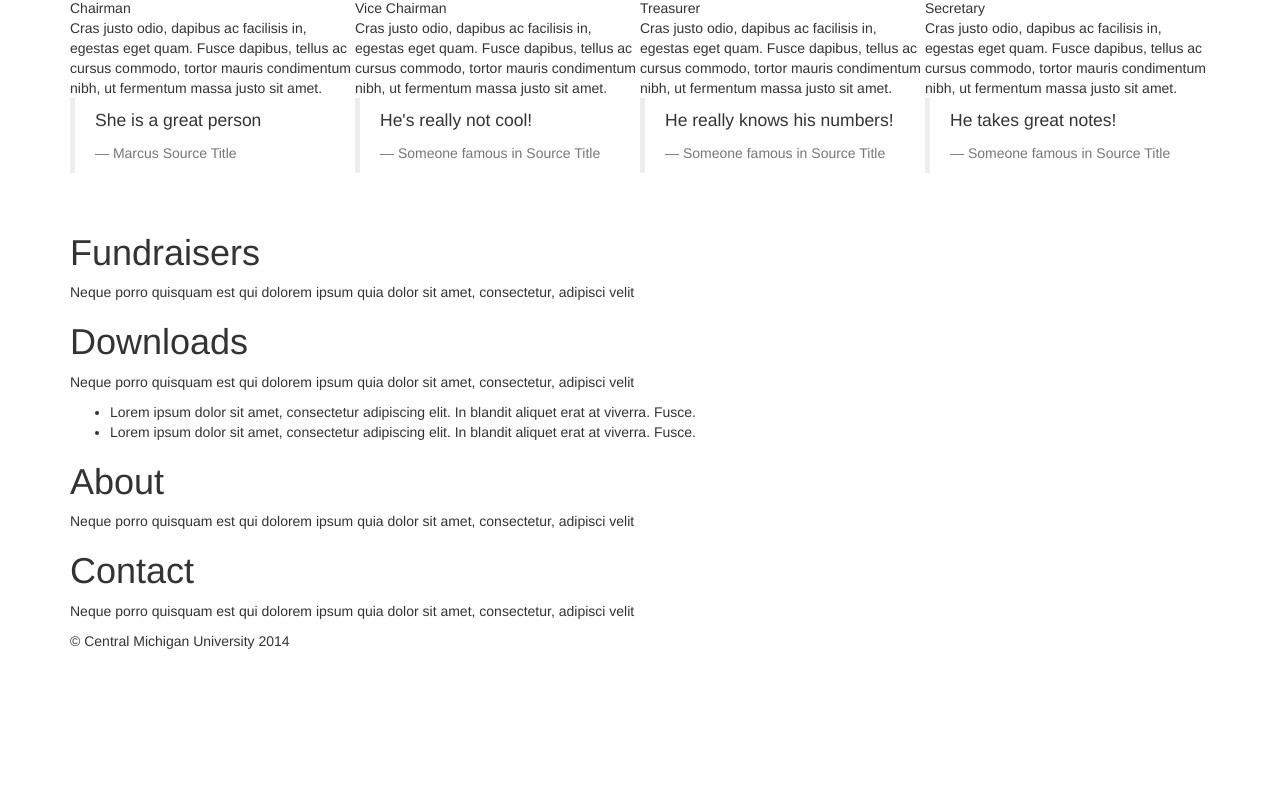
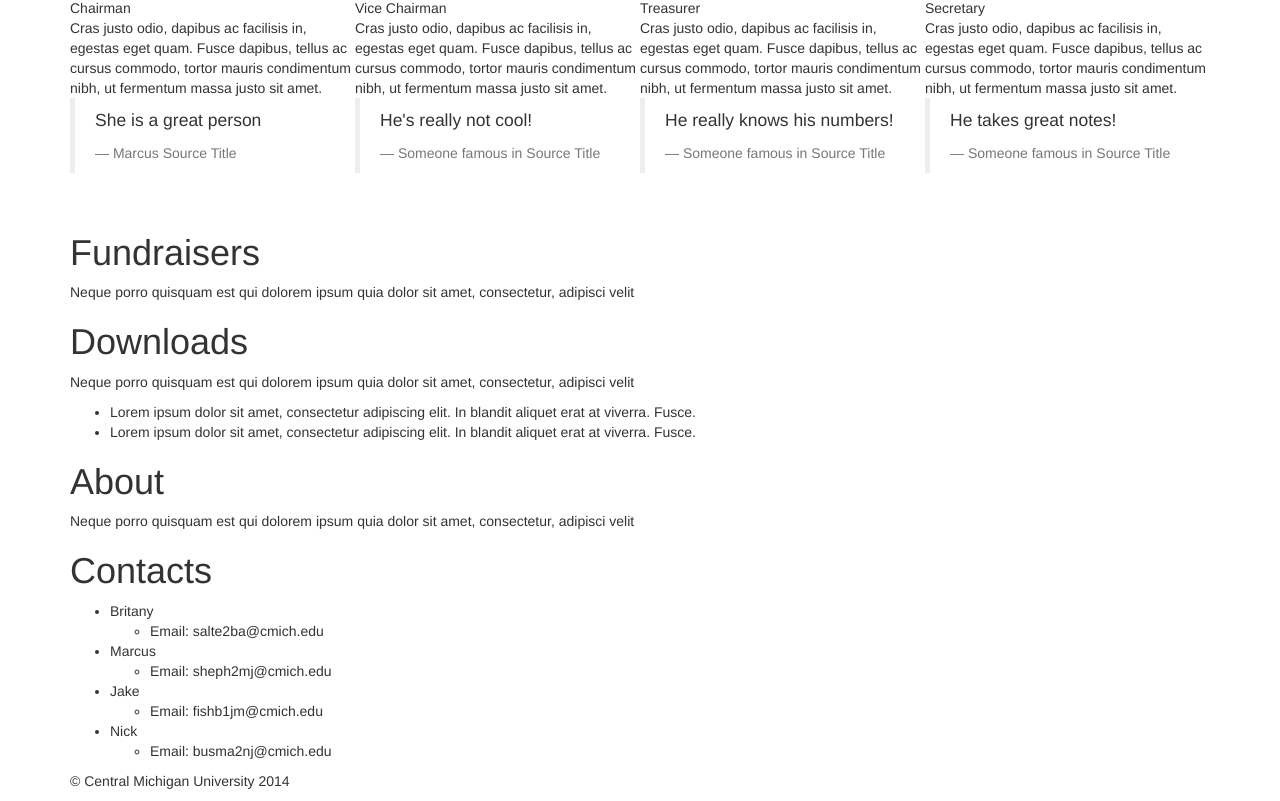
Before and after one commit to salte2ba/acm-website, a plain HTML site: page index.html in a window 1280 px wide. Shown: the part 850-1651 px from the top of the page. Before the commit the page ends 1511 px from the top, so only its background shows below. Drawn offline with Linux system fonts and the light colour scheme; a script that the page names is missing.

Commit message:
more sections added

```diff
--- a/index.html
+++ b/index.html
@@ -138,8 +138,25 @@
 			</section>
 			<section class="Contact">
 				<div>
-					<h1> Contact </h1>
-					<p> Neque porro quisquam est qui dolorem ipsum quia dolor sit amet, consectetur, adipisci velit </p>
+					<h1> Contacts </h1>
+					<ul>
+						<li>Britany</li>
+							<ul>
+								<li> Email: salte2ba@cmich.edu </li>
+							</ul>
+						<li>Marcus</li>
+							<ul>
+								<li> Email: sheph2mj@cmich.edu </li>
+							</ul>
+						<li>Jake</li>
+							<ul>
+								<li> Email: fishb1jm@cmich.edu </li>
+							</ul>
+						<li>Nick</li>
+							<ul>
+								<li> Email: busma2nj@cmich.edu </li>
+							</ul>
+					</ul>
 				</div>
 			</section>
 
```
